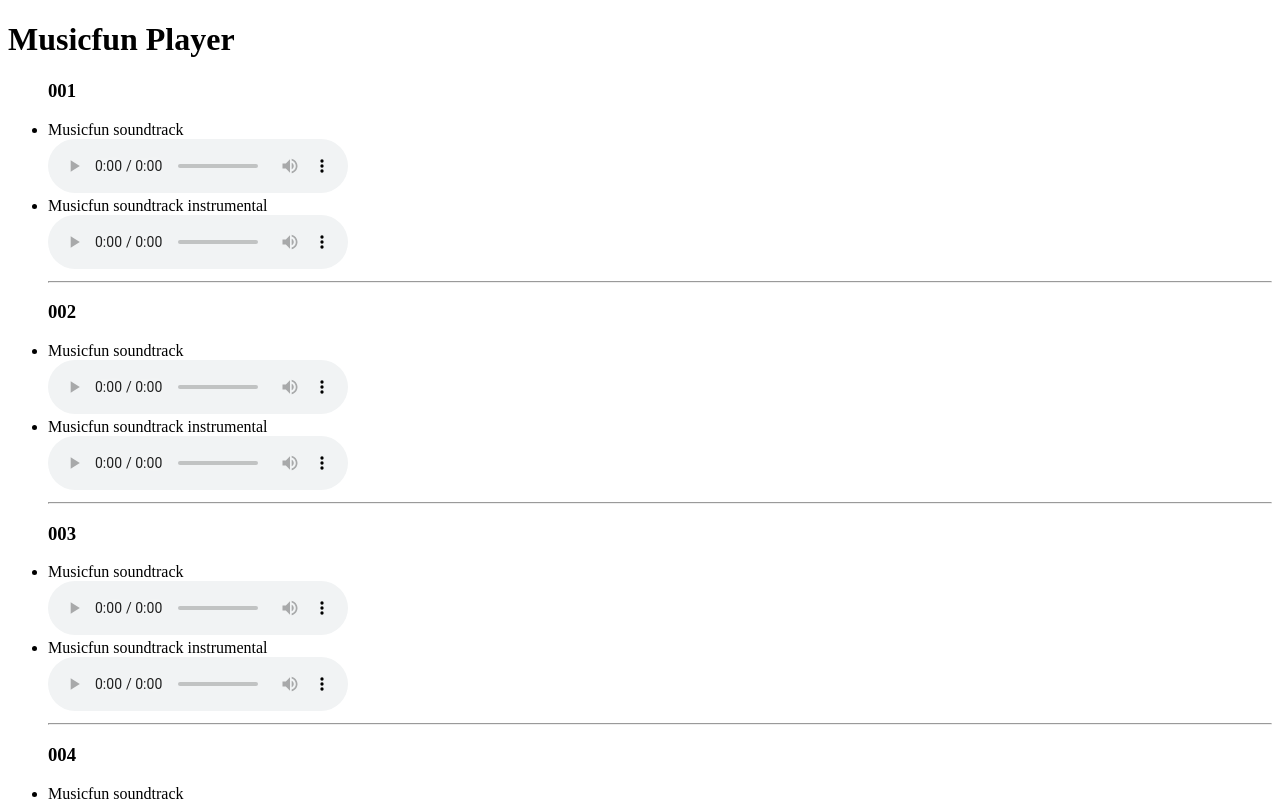
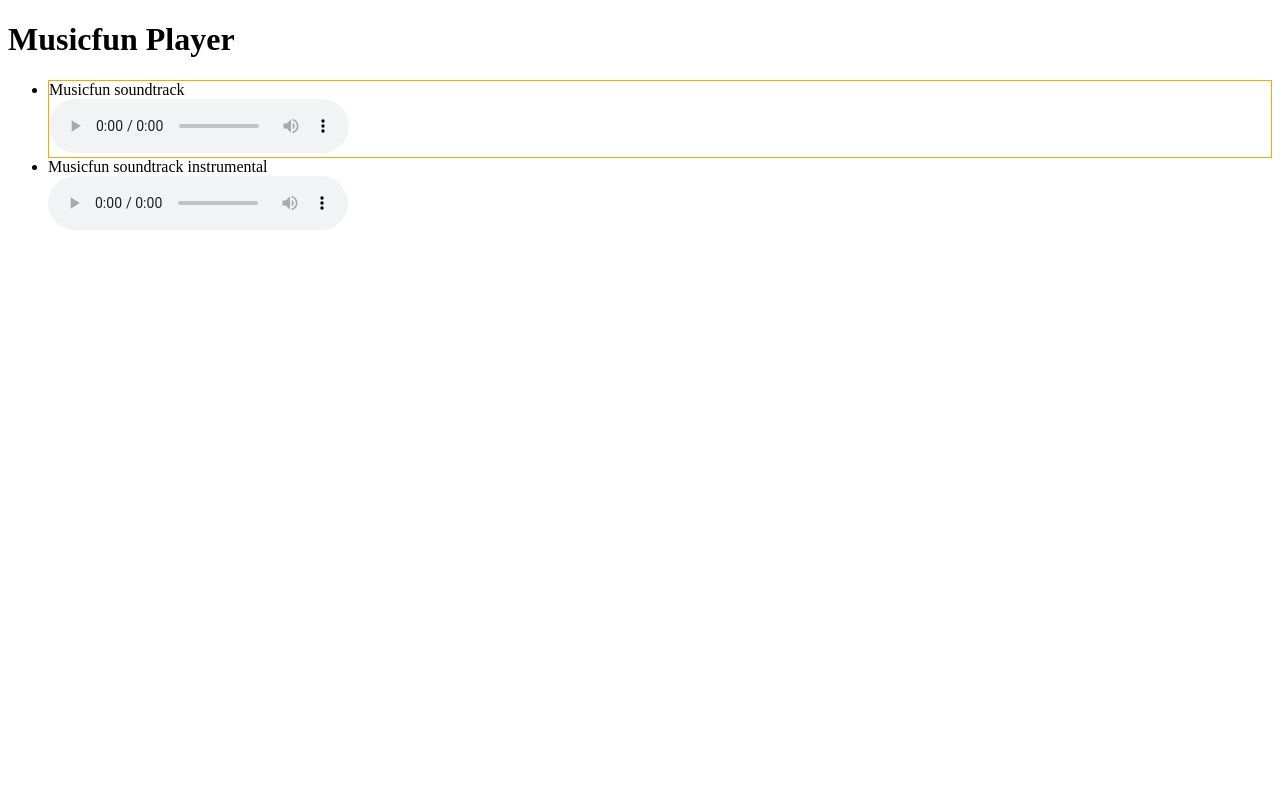
Before and after one commit to AltyAlty/demo-spa-source-code-02, a React (Vite) app in the folder lesson-004/: page / in a window 1280 px wide. Shown: the top 801 px of the page. Built offline with nearby package versions, Linux system fonts and the light colour scheme.

Commit message:
lesson 008 normalization and denormalization

```diff
--- a/lesson-004/src/App.tsx
+++ b/lesson-004/src/App.tsx
@@ -1,14 +1,15 @@
-export function App() {
 const tracks = [
     {
+        id: 1,
         title: 'Musicfun soundtrack',
         url: 'https://musicfun.it-incubator.app/api/samurai-way-soundtrack.mp3'
     },
 
     {
+        id: 2,
         title: 'Musicfun soundtrack instrumental',
         url: 'https://musicfun.it-incubator.app/api/samurai-way-soundtrack-instrumental.mp3'
-        },
+    }
 ];
 
 const track01El = <li>
@@ -23,80 +24,108 @@ export function App() {
 
 const tracks01Els = [track01El, track02El];
 
-    const tracks02Els = tracks.map(
-        (track, index) => {
+const tracks02Els = tracks.map((track, index) => {
     return (
         <li key={index}>
             <div>{track.title}</div>
             <audio src={track.url} controls></audio>
         </li>
-            )
+    );
+});
+
+const selectedTrackId = 1;
+
+export function App() {
+    if (!tracks) {
+        return <div>
+            <h1>Musicfun</h1>
+            <span>Loading ...</span>
+        </div>;
     }
-    );
+
+    if (tracks.length === 0) {
+        return <div>
+            <h1>Musicfun</h1>
+            <span>No tracks</span>
+        </div>;
+    }
 
     return (
         <div>
             <h1>Musicfun Player</h1>
 
+            {/*<ul>*/}
+            {/*    <h3>001</h3>*/}
+
+            {/*    <li>*/}
+            {/*        <div>Musicfun soundtrack</div>*/}
+            {/*        <audio src="https://musicfun.it-incubator.app/api/samurai-way-soundtrack.mp3" controls></audio>*/}
+            {/*    </li>*/}
+
+            {/*    <li>*/}
+            {/*        <div>Musicfun soundtrack instrumental</div>*/}
+            {/*        <audio src="https://musicfun.it-incubator.app/api/samurai-way-soundtrack-instrumental.mp3"*/}
+            {/*               controls></audio>*/}
+            {/*    </li>*/}
+
+            {/*    <hr></hr>*/}
+            {/*    <h3>002</h3>*/}
+
+            {/*    <li>*/}
+            {/*        <div>{tracks[0].title}</div>*/}
+            {/*        <audio src={tracks[0].url} controls></audio>*/}
+            {/*    </li>*/}
+
+            {/*    <li>*/}
+            {/*        <div>{tracks[1].title}</div>*/}
+            {/*        <audio src={tracks[1].url} controls></audio>*/}
+            {/*    </li>*/}
+
+            {/*    <hr></hr>*/}
+            {/*    <h3>003</h3>*/}
+
+            {/*    {track01El}*/}
+            {/*    {track02El}*/}
+
+            {/*    <hr></hr>*/}
+            {/*    <h3>004</h3>*/}
+
+            {/*    /!*React может распарсить массив и отрисовать его элементы сам автоматически.*!/*/}
+            {/*    {tracks01Els}*/}
+
+            {/*    <hr></hr>*/}
+            {/*    <h3>005</h3>*/}
+
+            {/*    {tracks02Els}*/}
+
+            {/*    <hr></hr>*/}
+            {/*    <h3>006</h3>*/}
+
+            {/*    {*/}
+            {/*        tracks.map(*/}
+            {/*            (track, index) => {*/}
+            {/*                return (*/}
+            {/*                    <li key={index}>*/}
+            {/*                        <div>{track.title}</div>*/}
+            {/*                        <audio src={track.url} controls></audio>*/}
+            {/*                    </li>*/}
+            {/*                );*/}
+            {/*            }*/}
+            {/*        )*/}
+            {/*    }*/}
+            {/*</ul>*/}
+
             <ul>
-                <h3>001</h3>
-
-                <li>
-                    <div>Musicfun soundtrack</div>
-                    <audio src="https://musicfun.it-incubator.app/api/samurai-way-soundtrack.mp3" controls></audio>
-                </li>
-
-                <li>
-                    <div>Musicfun soundtrack instrumental</div>
-                    <audio src="https://musicfun.it-incubator.app/api/samurai-way-soundtrack-instrumental.mp3"
-                           controls></audio>
-                </li>
-
-                <hr></hr>
-                <h3>002</h3>
-
-                <li>
-                    <div>{tracks[0].title}</div>
-                    <audio src={tracks[0].url} controls></audio>
-                </li>
-
-                <li>
-                    <div>{tracks[1].title}</div>
-                    <audio src={tracks[1].url} controls></audio>
-                </li>
-
-                <hr></hr>
-                <h3>003</h3>
-
-                {track01El}
-                {track02El}
-
-                <hr></hr>
-                <h3>004</h3>
-
-                {/*React может распарсить массив и отрисовать его элементы сам автоматически.*/}
-                {tracks01Els}
-
-                <hr></hr>
-                <h3>005</h3>
-
-                {tracks02Els}
-
-                <hr></hr>
-                <h3>006</h3>
-
-                {
-                    tracks.map(
-                        (track, index) => {
+                {tracks.map((track) => {
                     return (
-                                <li key={index}>
+                        <li key={track.id}
+                            style={{border: track.id === selectedTrackId ? '1px solid orange' : 'none'}}
+                        >
                             <div>{track.title}</div>
                             <audio src={track.url} controls></audio>
                         </li>
-                            )
-                        }
-                    )
-                }
+                    );
+                })}
             </ul>
         </div>
     );
--- a/lesson-004/src/main.tsx
+++ b/lesson-004/src/main.tsx
@@ -11,5 +11,5 @@ const reactRootEl = createRoot(rootEl);
 reactRootEl.render(
     <StrictMode>
         <App/>
-    </StrictMode>,
-)
+    </StrictMode>
+);
```
Also changed, not shown: 1 other file (tests, documents, lock files or other folders). Lines whose indentation alone changed are shown as unchanged.
